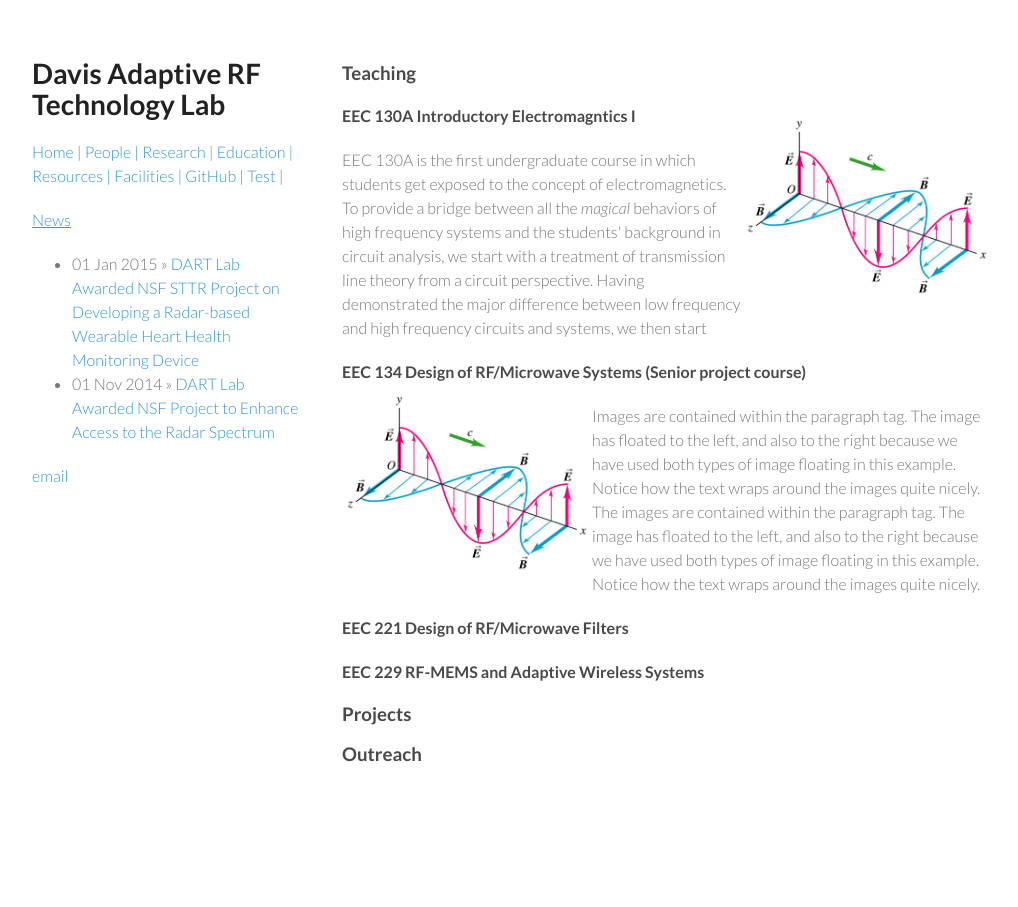
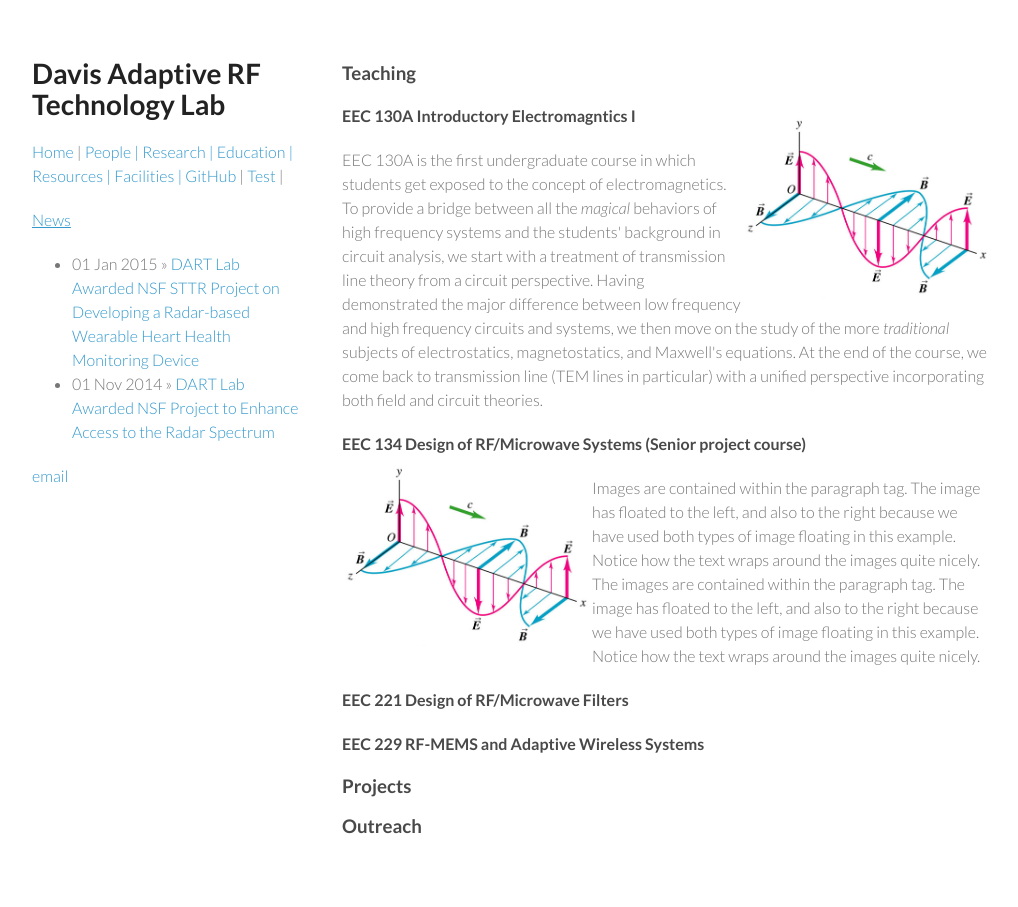
Before and after one commit to ucdart/ucdart.github.io, a Jekyll site: the page built from education/index.html, in a window 1280 px wide. Shown: the whole page, without its empty margins (128-1146 px from the left). Built offline with Jekyll 4.4.1, drawn with Linux system fonts in a browser that asks for light colours.

Commit message:
Update index.html

```diff
--- a/education/index.html
+++ b/education/index.html
@@ -9,7 +9,7 @@ title: UCDart::Education
 
 <img src="/images/emwave.png" width="250px" style="float:right; margin-top:-30px;">
 <p>
-EEC 130A is the first undergraduate course in which students get exposed to the concept of electromagnetics. To provide a bridge between all the <i>magical</i> behaviors of high frequency systems and the students' background in circuit analysis, we start with a treatment of transmission line theory from a circuit perspective. Having demonstrated the major difference between low frequency and high frequency circuits and systems, we then start
+EEC 130A is the first undergraduate course in which students get exposed to the concept of electromagnetics. To provide a bridge between all the <i>magical</i> behaviors of high frequency systems and the students' background in circuit analysis, we start with a treatment of transmission line theory from a circuit perspective. Having demonstrated the major difference between low frequency and high frequency circuits and systems, we then move on the study of the more <i>traditional</i> subjects of electrostatics, magnetostatics, and Maxwell's equations. At the end of the course, we come back to transmission line (TEM lines in particular) with a unified perspective incorporating both field and circuit theories.
 
 <h4>EEC 134 Design of RF/Microwave Systems (Senior project course) </h4>
 <img src="/images/emwave.png" width="250px" style="float:left; margin-top:-10px;">
```
